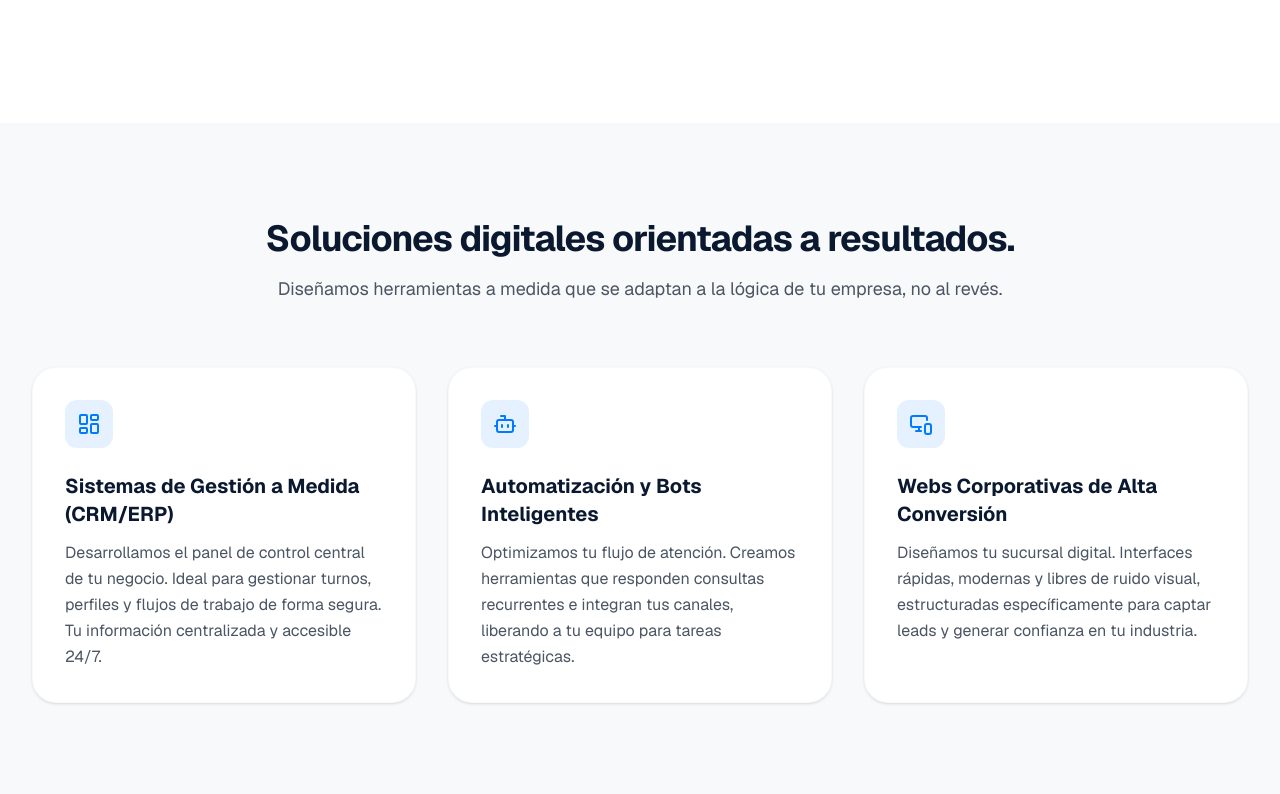
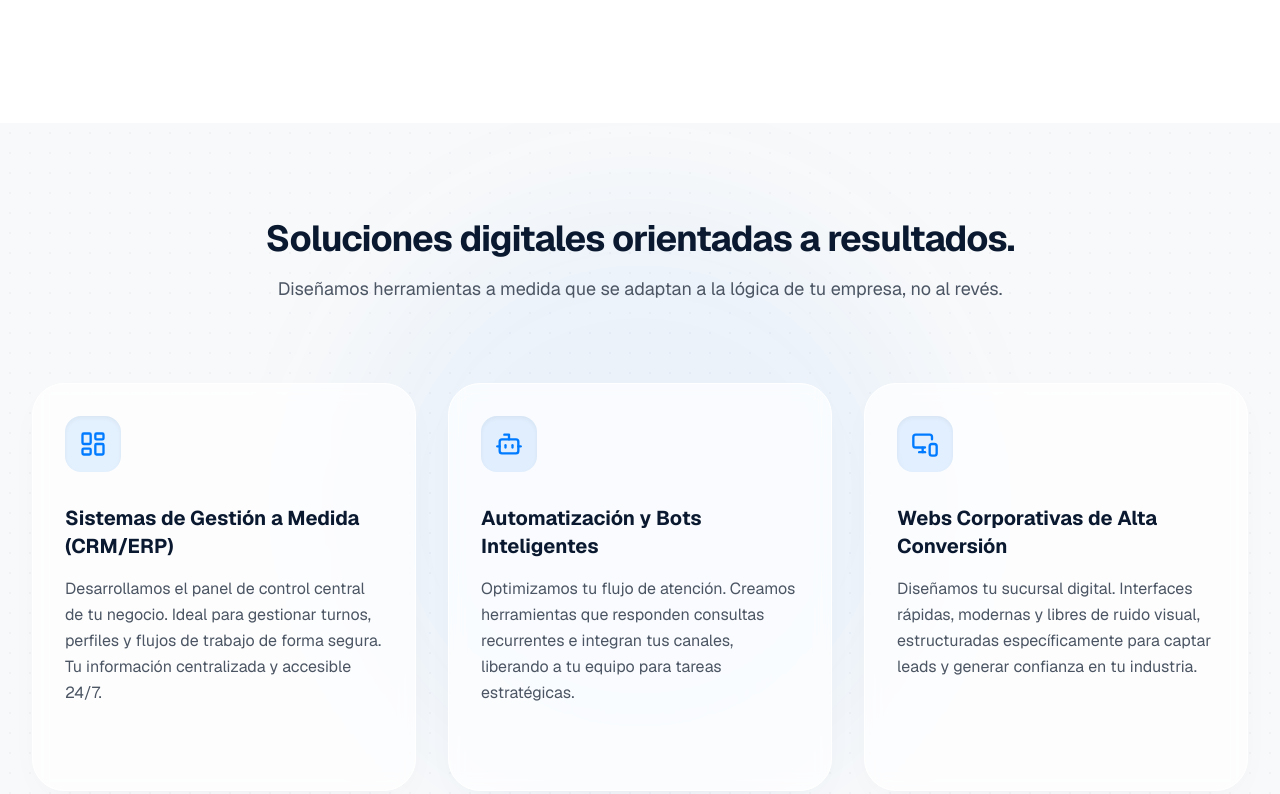
Before and after one commit to tomireyes28/wedevi, a Next.js app: page / in a window 1280 px wide. Shown: the part 1486-2280 px from the top of the page. Built offline with nearby package versions, Linux system fonts and the light colour scheme.

Commit message:
feat: implement high-fidelity glassmorphism and grid patterns in services section

```diff
--- a/src/components/sections/Services.tsx
+++ b/src/components/sections/Services.tsx
@@ -1,51 +1,86 @@
-import { LayoutDashboard, Bot, MonitorSmartphone } from 'lucide-react';
+"use client";
+
+import { LayoutDashboard, Bot, MonitorSmartphone, ArrowUpRight } from 'lucide-react';
+import { motion } from 'framer-motion';
+
+const services = [
+  {
+    icon: <LayoutDashboard size={28} />,
+    title: "Sistemas de Gestión a Medida (CRM/ERP)",
+    description: "Desarrollamos el panel de control central de tu negocio. Ideal para gestionar turnos, perfiles y flujos de trabajo de forma segura. Tu información centralizada y accesible 24/7.",
+    color: "blue"
+  },
+  {
+    icon: <Bot size={28} />,
+    title: "Automatización y Bots Inteligentes",
+    description: "Optimizamos tu flujo de atención. Creamos herramientas que responden consultas recurrentes e integran tus canales, liberando a tu equipo para tareas estratégicas.",
+    color: "blue"
+  },
+  {
+    icon: <MonitorSmartphone size={28} />,
+    title: "Webs Corporativas de Alta Conversión",
+    description: "Diseñamos tu sucursal digital. Interfaces rápidas, modernas y libres de ruido visual, estructuradas específicamente para captar leads y generar confianza en tu industria.",
+    color: "blue"
+  }
+];
 
 export default function Services() {
   return (
-    <section id="servicios" className="py-24 bg-brand-soft">
-      <div className="max-w-7xl mx-auto px-4 sm:px-6 lg:px-8">
-        <div className="text-center max-w-3xl mx-auto mb-16">
+    <section id="servicios" className="py-24 bg-brand-soft relative overflow-hidden">
+      {/* Patrón de puntos de fondo (Grid Dots) */}
+      <div className="absolute inset-0 opacity-[0.03] [background-image:radial-gradient(#0A192F_1px,transparent_1px)] [background-size:20px_20px]"></div>
+
+      {/* Glow decorativo detrás de las tarjetas */}
+      <div className="absolute top-1/2 left-1/2 -translate-x-1/2 -translate-y-1/2 w-[600px] h-[600px] bg-brand-blue/5 rounded-full blur-3xl pointer-events-none"></div>
+
+      <div className="max-w-7xl mx-auto px-4 sm:px-6 lg:px-8 relative z-10">
+
+        <motion.div
+          initial={{ opacity: 0, y: 20 }}
+          whileInView={{ opacity: 1, y: 0 }}
+          viewport={{ once: true }}
+          transition={{ duration: 0.6 }}
+          className="text-center max-w-3xl mx-auto mb-20"
+        >
           <h2 className="text-3xl md:text-4xl font-bold text-brand-navy mb-4 tracking-tight">
             Soluciones digitales orientadas a resultados.
           </h2>
           <p className="text-lg text-brand-gray">
             Diseñamos herramientas a medida que se adaptan a la lógica de tu empresa, no al revés.
           </p>
-        </div>
+        </motion.div>
 
         <div className="grid md:grid-cols-3 gap-8">
-          {/* Tarjeta 1 */}
-          <div className="bg-white p-8 rounded-3xl shadow-sm hover:shadow-md transition-shadow duration-300 border border-gray-100/50">
-            <div className="w-12 h-12 bg-brand-blue/10 text-brand-blue rounded-xl flex items-center justify-center mb-6">
-              <LayoutDashboard size={24} />
-            </div>
-            <h3 className="text-xl font-bold text-brand-navy mb-3">Sistemas de Gestión a Medida (CRM/ERP)</h3>
-            <p className="text-brand-gray leading-relaxed">
-              Desarrollamos el panel de control central de tu negocio. Ideal para gestionar turnos, perfiles y flujos de trabajo de forma segura. Tu información centralizada y accesible 24/7.
-            </p>
-          </div>
+          {services.map((service, index) => (
+            <motion.div
+              key={index}
+              initial={{ opacity: 0, y: 30 }}
+              whileInView={{ opacity: 1, y: 0 }}
+              viewport={{ once: true }}
+              transition={{ delay: index * 0.1, duration: 0.5 }}
+              whileHover={{ y: -10 }}
+              className="group relative bg-white/70 backdrop-blur-sm p-8 rounded-[2rem] border border-white shadow-[0_10px_40px_-15px_rgba(0,0,0,0.05)] hover:shadow-[0_20px_50px_-10px_rgba(0,123,255,0.15)] hover:bg-white transition-all duration-500"
+            >
+              {/* Brillo de esquina en hover */}
+              <div className="absolute top-0 right-0 w-24 h-24 bg-brand-blue/5 rounded-bl-full opacity-0 group-hover:opacity-100 transition-opacity duration-500"></div>
 
-          {/* Tarjeta 2 */}
-          <div className="bg-white p-8 rounded-3xl shadow-sm hover:shadow-md transition-shadow duration-300 border border-gray-100/50">
-            <div className="w-12 h-12 bg-brand-blue/10 text-brand-blue rounded-xl flex items-center justify-center mb-6">
-              <Bot size={24} />
-            </div>
-            <h3 className="text-xl font-bold text-brand-navy mb-3">Automatización y Bots Inteligentes</h3>
-            <p className="text-brand-gray leading-relaxed">
-              Optimizamos tu flujo de atención. Creamos herramientas que responden consultas recurrentes e integran tus canales, liberando a tu equipo para tareas estratégicas.
-            </p>
-          </div>
+              <div className="w-14 h-14 bg-brand-blue/10 text-brand-blue rounded-2xl flex items-center justify-center mb-8 group-hover:bg-brand-blue group-hover:text-white transition-all duration-500 shadow-inner">
+                {service.icon}
+              </div>
 
-          {/* Tarjeta 3 */}
-          <div className="bg-white p-8 rounded-3xl shadow-sm hover:shadow-md transition-shadow duration-300 border border-gray-100/50">
-            <div className="w-12 h-12 bg-brand-blue/10 text-brand-blue rounded-xl flex items-center justify-center mb-6">
-              <MonitorSmartphone size={24} />
-            </div>
-            <h3 className="text-xl font-bold text-brand-navy mb-3">Webs Corporativas de Alta Conversión</h3>
-            <p className="text-brand-gray leading-relaxed">
-              Diseñamos tu sucursal digital. Interfaces rápidas, modernas y libres de ruido visual, estructuradas específicamente para captar leads y generar confianza en tu industria.
-            </p>
-          </div>
+              <h3 className="text-xl font-bold text-brand-navy mb-4 group-hover:text-brand-blue transition-colors duration-300">
+                {service.title}
+              </h3>
+
+              <p className="text-brand-gray leading-relaxed mb-8 group-hover:text-gray-700 transition-colors">
+                {service.description}
+              </p>
+
+              <div className="flex items-center gap-2 text-sm font-bold text-brand-blue opacity-0 group-hover:opacity-100 -translate-x-4 group-hover:translate-x-0 transition-all duration-500">
+                Saber más <ArrowUpRight size={16} />
+              </div>
+            </motion.div>
+          ))}
         </div>
       </div>
     </section>
```
